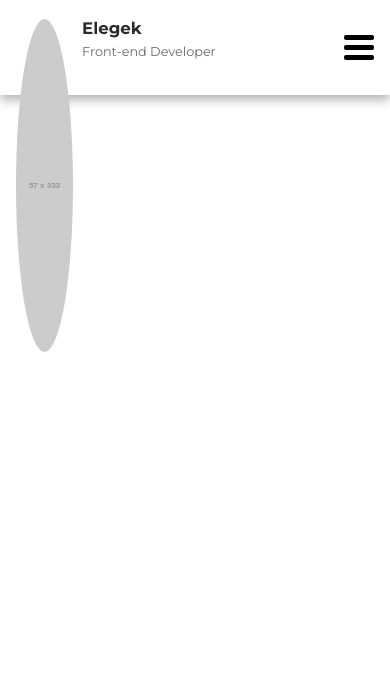
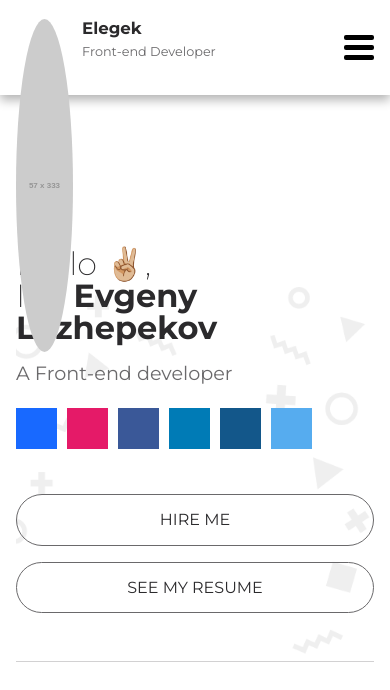
Before and after one commit to ELegek/Portfolio, a website: page app/index.html in a window 390 px wide. Drawn offline with nearby package versions, Linux system fonts and the light colour scheme; placeholder pictures from the web are drawn by us.

Commit message:
responsive intro

```diff
--- a/app/index.html
+++ b/app/index.html
@@ -24,6 +24,10 @@
             <div class="user__name">Elegek</div>
             <div class="user__prof">Front-end Developer</div>
           </div>
+        </div>
+
+        <div class="header__burger">
+          <span class="header__burger-btn"></span>
         </div>
 
         <nav class="nav" id="nav">
@@ -56,14 +60,12 @@
           </div>
         </div>
 
-        <div class="header__burger">
-          <span class="header__burger-btn"></span>
-        </div>
+
       </div>
     </div>
   </header>
 
-  <!--
+
 
 
   <section class="intro">
@@ -71,9 +73,9 @@
 
       <div class="intro__inner">
         <div class="intro__content">
-          <h2 class="intro__subtitle">Hello, I’m</h2>
-          <h1 class="intro__title">Evgeny Lezhepekov</h1>
-          <div class="intro__text">Front-end Developer</div>
+          <h2 class="intro__subtitle">Hello <span>✌🏼</span>,</h2>
+          <h1 class="intro__title">I’m <span>Evgeny Lezhepekov</span></h1>
+          <div class="intro__text">A Front-end developer</div>
 
           <div class="social">
             <a href="#" class="social__link"><img src="images/behance.svg" alt=""></a>
@@ -83,18 +85,21 @@
             <a href="#" class="social__link"><img src="images/instagram.svg" alt=""></a>
             <a href="#" class="social__link"><img src="images/twitter.svg" alt=""></a>
           </div>
+
           <a class="btn" href="#" data-modal="#modal_hire_me">HIRE ME</a>
           <button class="btn" type="button" data-modal="#modal_resume">SEE MY RESUME</button>
+
+
         </div>
 
-        <img class="intro__photo" src="images/ava.png" alt="foto">
+        <!-- <img class="intro__photo" src="images/ava.png" alt="foto"> -->
       </div>
 
     </div>
   </section>
 
 
-
+  <!--
 
   <div class="works">
 
--- a/app/scss/blocks/btn.scss
+++ b/app/scss/blocks/btn.scss
@@ -15,26 +15,27 @@
   border-radius: 1.8em;
   background: none;
   cursor: pointer;
-  transition: background-color .2s linear, color .2s linear, box-shadow .2s linear
+  transition: all .2s linear;
 }
 
 .btn:focus {
-  outline: none
+  outline: none;
 }
 
 .btn:hover {
   background-color: #2B2A2C;
   color: #fff;
-  box-shadow: 2px 2px 10px rgba(0, 0, 0, 0.24)
+  box-shadow: 2px 2px 10px rgba(0, 0, 0, 0.24);
+  transform: translateY(-10%);
 }
 
 .btn+.btn {
-  margin-left: 1rem
+  margin-left: 1rem;
 }
 
 @media (max-width: 565px) {
   .btn+.btn {
-    margin: 0
+    margin: 0;
   }
 }
 
@@ -43,26 +44,26 @@
   font-size: .94rem;
   font-weight: 700;
   border-width: 2px;
-  min-width: 0
+  min-width: 0;
 }
 
 .btn--thin {
   min-width: 145px;
-  font-size: .8rem
+  font-size: .8rem;
 }
 
 @media (max-width: 991px) {
   .btn {
     font-size: 1rem;
     padding: 1rem 1.5rem;
-    min-width: 140px
+    min-width: 140px;
   }
 }
 
 @media (max-width: 565px) {
   .btn {
     display: block;
-    width: 100%
+    width: 100%;
   }
 
   .btn+.btn {
@@ -74,11 +75,11 @@
 @media (max-width: 767px) {
   .btn {
     display: block;
-    width: 100%
+    width: 100%;
   }
 
   .btn+.btn {
     margin-left: 0;
-    margin-top: 1rem
+    margin-top: 1rem;
   }
 }
--- a/app/scss/blocks/intro.scss
+++ b/app/scss/blocks/intro.scss
@@ -12,41 +12,31 @@
   position: relative
 }
 
-@media (max-width: 991px) {
-  .intro__inner {
-    padding-top: 3rem;
-    padding-bottom: 3rem;
-    background-size: 400px auto
-  }
-}
+
 
 .intro__content {
   width: 50%
 }
 
-@media (max-width: 565px) {
-  .intro__content {
-    width: 100%
-  }
-}
+
 
 .intro__subtitle {
-  font-size: 2.13rem;
+  font-size: 4rem;
   color: #2B2A2C;
   font-weight: 200
 }
 
-@media (max-width: 991px) {
-  .intro__subtitle {
-    font-size: 1.5rem
-  }
-}
+
 
 .intro__title {
-  margin-bottom: 5px;
-  font-size: 3rem;
+  font-size: 4rem;
   color: #2B2A2C;
-  font-weight: 700
+  font-weight: 200;
+  margin-bottom: 20px;
+
+  span {
+    font-weight: 700;
+  }
 }
 
 .intro__text {
@@ -59,23 +49,56 @@
   position: absolute;
   bottom: -1px;
   right: 0;
-  z-index: 1
+  z-index: 1;
 }
 
 @media (max-width: 991px) {
   .intro__photo {
-    width: 350px
+    width: 350px;
+  }
+
+  .intro__inner {
+    padding-top: 3rem;
+    padding-bottom: 3rem;
+    background-size: 400px auto;
+  }
+
+}
+
+
+@media (max-width: 565px) {
+  .intro__photo {
+    display: none;
+  }
+
+  .intro__content {
+    width: 100%;
   }
 }
 
-@media (max-width: 565px) {
-  .intro__photo {
-    display: none
+@media (max-width: 780px) {
+
+  .intro {
+    margin-top: 200px;
+  }
+
+  .intro__subtitle,
+  .intro__title {
+    font-size: 3rem;
   }
 }
 
+
 @media (max-width: 767px) {
   .intro__photo {
-    display: none
+    display: none;
   }
 }
+
+@media (max-width: 400px) {
+
+  .intro__subtitle,
+  .intro__title {
+    font-size: 2rem;
+  }
+}
```
Also changed, not shown: app/css/blocks/btn.min.css, app/css/blocks/intro.min.css, app/css/style.min.css.
